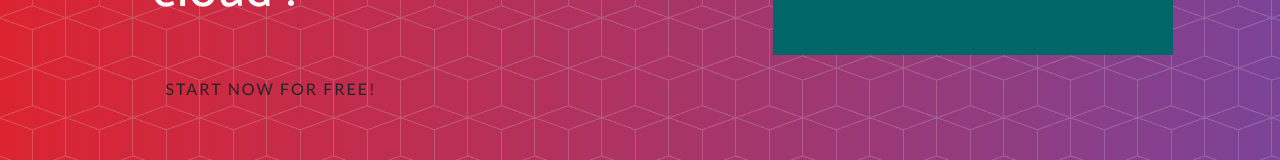
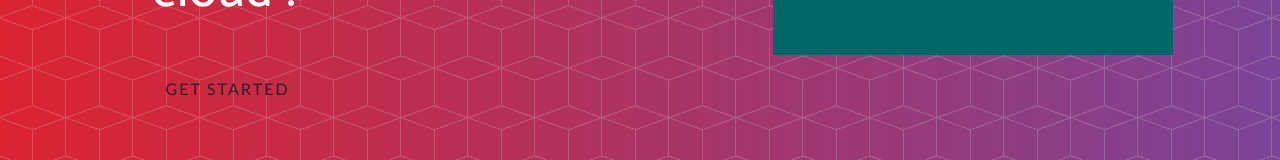
Before and after one commit to rcl-cloud-apps/website, a website with bundled scripts: page index.html in a window 1280 px wide. Shown: the part 545-705 px from the top of the page. Built offline with nearby package versions, Linux system fonts and the light colour scheme; a web font is replaced by a local one.

Commit message:
fixed inex page

```diff
--- a/index.html
+++ b/index.html
@@ -72,7 +72,7 @@
           <div class="header-content mx-auto">
             <h1 class="mb-5">We make cloud computing easy. You don't even need to know how to code to move your
               organization to the cloud !</h1>
-            <a href="#getstarted" class="btn btn-outline btn-xl js-scroll-trigger">Start Now for Free!</a>
+            <a href="#getstarted" class="btn btn-outline btn-xl js-scroll-trigger">Get Started</a>
           </div>
         </div>
         <div class="col-lg-5 my-auto text-center">
```
